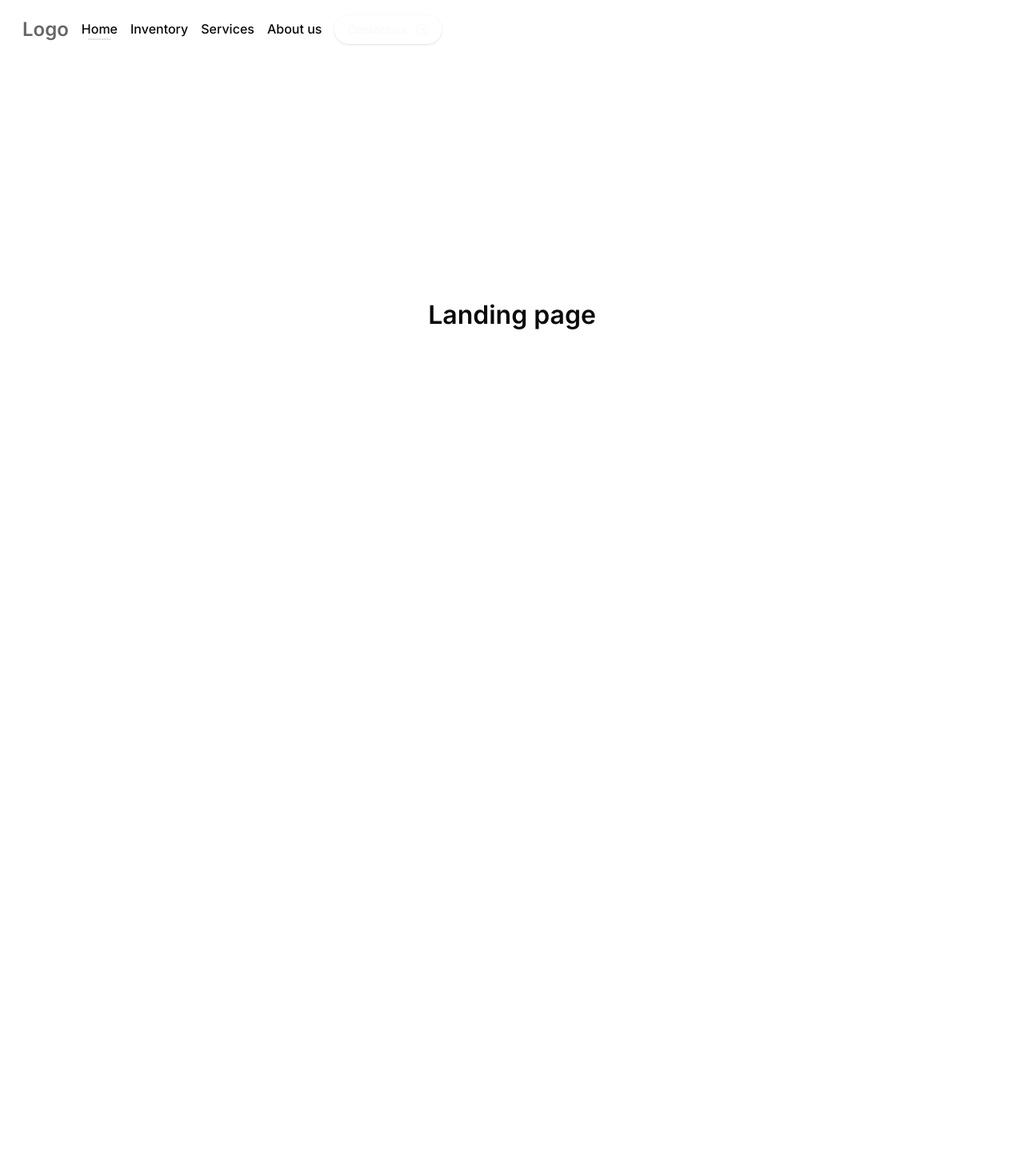
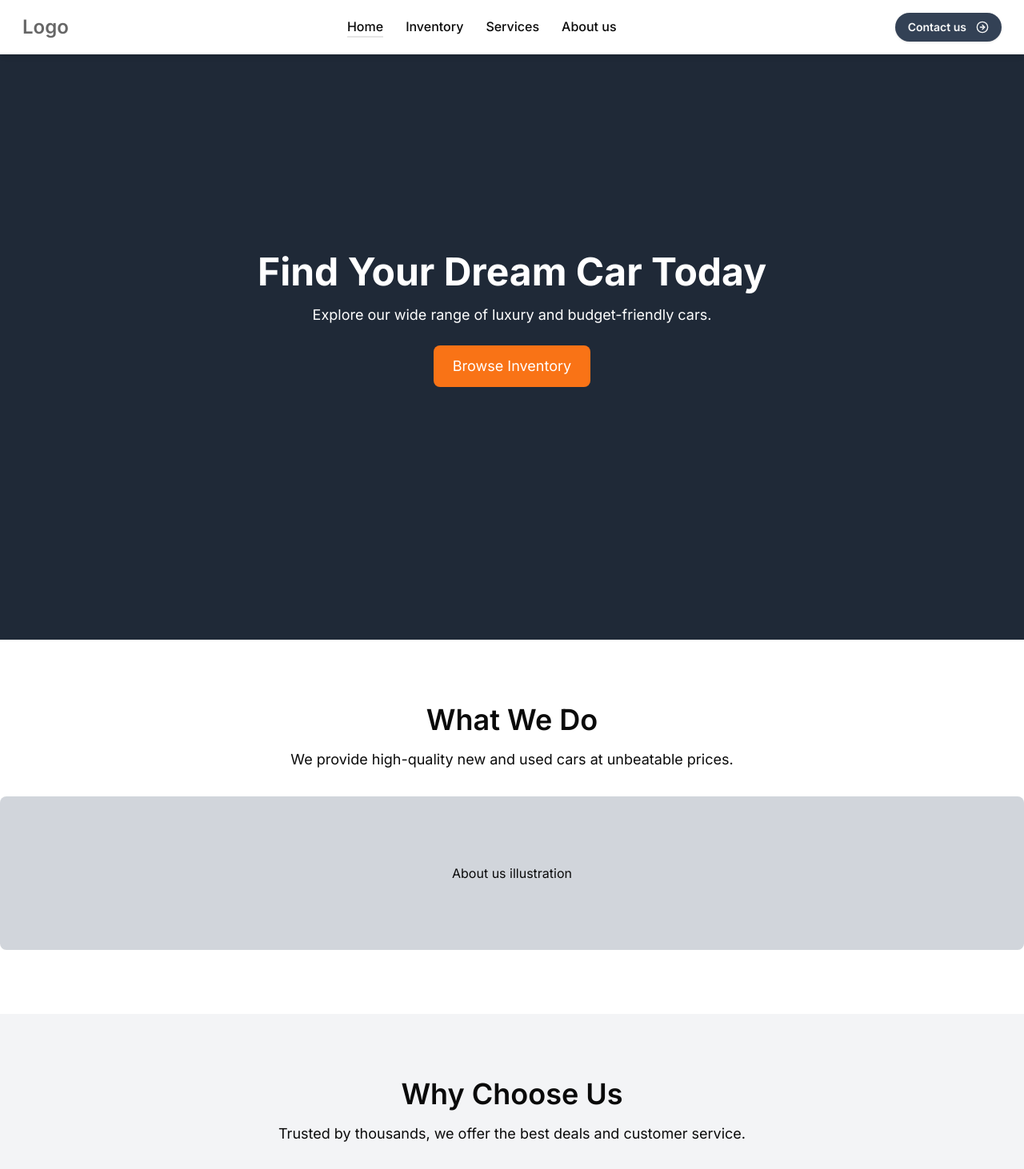
Before and after one commit to Jeguhem/dealership-app, a Next.js app: page / in a window 1280 px wide. Shown: the top 1462 px of the page at 80% size. Before the commit the page ends 800 px from the top, so only its background shows below. Built offline with nearby package versions, Linux system fonts and the light colour scheme.

Commit message:
added landing page

```diff
--- /dev/null
+++ b/src/app/about-us/page.tsx
@@ -0,0 +1,61 @@
+import Navbar from "@/components/NavBar";
+import React from "react";
+
+export default function AboutUs() {
+  return (
+    <div>
+      <Navbar />
+      {/* Hero Section */}
+      <section className="h-[60vh] flex items-center justify-center bg-gray-800 text-white text-center">
+        <div>
+          <h1 className="text-5xl font-bold">About Us</h1>
+          <p className="text-lg mt-4">
+            Learn more about our journey, mission, and values.
+          </p>
+        </div>
+      </section>
+
+      {/* Our Story */}
+      <section className="py-20 px-6 text-center">
+        <h2 className="text-4xl font-semibold">Our Story</h2>
+        <p className="mt-4 text-lg max-w-3xl mx-auto">
+          Founded with a passion for cars, we have been connecting people with
+          their dream vehicles for years. Our commitment to quality and
+          excellence has made us a trusted name in the industry.
+        </p>
+        <div className="mt-8 h-48 w-full bg-gray-300 rounded-lg flex items-center justify-center">
+          <span>Company history illustration</span>
+        </div>
+      </section>
+
+      {/* Our Mission */}
+      <section className="py-20 bg-gray-100 text-center px-6">
+        <h2 className="text-4xl font-semibold">Our Mission</h2>
+        <p className="mt-4 text-lg max-w-3xl mx-auto">
+          To provide a seamless car-buying experience with a focus on customer
+          satisfaction, quality vehicles, and transparent transactions.
+        </p>
+        <div className="mt-8 h-48 w-full bg-gray-300 rounded-lg flex items-center justify-center">
+          <span>Mission illustration</span>
+        </div>
+      </section>
+
+      {/* Why Choose Us */}
+      <section className="py-20 text-center px-6">
+        <h2 className="text-4xl font-semibold">Why Choose Us?</h2>
+        <p className="mt-4 text-lg max-w-3xl mx-auto">
+          Our dedication to excellence, customer-first approach, and vast
+          inventory make us the top choice for car buyers.
+        </p>
+        <div className="mt-8 h-48 w-full bg-gray-300 rounded-lg flex items-center justify-center">
+          <span>Why choose us illustration</span>
+        </div>
+      </section>
+
+      {/* Footer */}
+      <footer className="bg-black text-white text-center py-6">
+        <p>&copy; 2025 Car Dealership. All rights reserved.</p>
+      </footer>
+    </div>
+  );
+}
--- a/src/app/inventory/page.tsx
+++ b/src/app/inventory/page.tsx
@@ -270,7 +270,7 @@ const FilterPanel: React.FC<FilterPanelProps> = ({
   return (
     <div
       className={`
-      fixed min-w-[230px] lg:static inset-y-0 left-0 z-40 min-From w-12 bg-white border-r transform
+      fixed min-w-[230px] md:pt-0 pt-20 lg:static inset-y-0 left-0 z-40 min-From w-12 bg-white border-r transform
       ${isOpen ? "translate-x-0" : "-translate-x-full"}
       lg:transform-none lg:translate-x-0
       transition-transform duration-200 ease-in-out
@@ -419,9 +419,9 @@ const InventoryPage: React.FC = () => {
             <div className="mb-4 sm:mb-6">
               <button
                 onClick={() => setIsFilterOpen(true)}
-                className="lg:hidden p-2 rounded-lg border border-gray-300 hover:bg-gray-50"
+                className="lg:hidden px-2 py-1 rounded-lg mb-3 font-medium items-center border gap-3 flex  border-gray-300 hover:bg-gray-50"
               >
-                <Filter className="w-5 h-5" />
+                Filter <Filter className="w-4 h-4" />
               </button>
               <div className="flex items-center justify-around gap-4">
                 <CarSearch onSearch={handleSearch} />
--- a/src/app/page.tsx
+++ b/src/app/page.tsx
@@ -1,14 +1,52 @@
 import Navbar from "@/components/NavBar";
+// import Link from "next/link";
 import React from "react";
+
 export default function Home() {
   return (
     <div>
-      <div className="hidden lg:flex">
-        <Navbar />
-      </div>
-      <div className="flex h-[80vh] justify-center items-center">
-        <p className="text-[32px] font-semibold ">Landing page</p>
-      </div>
+      <Navbar />
+      {/* Hero Section */}
+      <section className="h-screen flex items-center justify-center bg-gray-800 text-white text-center">
+        <div>
+          <h1 className="text-5xl font-bold">Find Your Dream Car Today</h1>
+          <p className="text-lg mt-4">
+            Explore our wide range of luxury and budget-friendly cars.
+          </p>
+          <a href="/inventory">
+            <button className="mt-6 bg-orange-500 text-white py-3 px-6 rounded-lg text-lg">
+              Browse Inventory
+            </button>
+          </a>
+        </div>
+      </section>
+
+      {/* What We Do Section */}
+      <section className="py-20 text-center">
+        <h2 className="text-4xl font-semibold">What We Do</h2>
+        <p className="mt-4 text-lg">
+          We provide high-quality new and used cars at unbeatable prices.
+        </p>
+        <div className="mt-8 h-48 w-full bg-gray-300 rounded-lg flex items-center justify-center">
+          <span>About us illustration</span>
+        </div>
+      </section>
+
+      {/* Why Choose Us Section */}
+      <section className="py-20 text-center bg-gray-100">
+        <h2 className="text-4xl font-semibold">Why Choose Us</h2>
+        <p className="mt-4 text-lg">
+          Trusted by thousands, we offer the best deals and customer service.
+        </p>
+        <div className="mt-8 h-48 w-full bg-gray-300 rounded-lg flex items-center justify-center">
+          <span>Achievements illustration</span>
+        </div>
+      </section>
+
+      {/* Footer */}
+      <footer className="bg-black text-white text-center py-6">
+        <p>&copy; 2025 Car Dealership. All rights reserved.</p>
+      </footer>
     </div>
   );
 }
--- a/src/components/NavBar.tsx
+++ b/src/components/NavBar.tsx
@@ -1,25 +1,65 @@
+// "use client";
+// import React, { useState, useEffect } from "react";
+// import { Button } from "./ui/button";
+// import { CircleArrowRight } from "lucide-react";
+// import NavLinks from "./NavLinks";
+
+// function Navbar() {
+//   const [isScrolled, setIsScrolled] = useState(false);
+
+//   // Detect the scroll position
+//   useEffect(() => {
+//     const handleScroll = () => {
+//       if (window.scrollY > 50) {
+//         // You can adjust this threshold
+//         setIsScrolled(true);
+//       } else {
+//         setIsScrolled(false);
+//       }
+//     };
+
+//     window.addEventListener("scroll", handleScroll);
+
+//     return () => {
+//       window.removeEventListener("scroll", handleScroll);
+//     };
+//   }, []);
+
+//   return (
+//     <div
+//       className={`flex items-center justify-between py-2 transition-all duration-300 ease-in-out lg:px-7 ${
+//         isScrolled ? "fixed left-0 top-0 z-50 w-full bg-white shadow-md" : ""
+//       }`}
+//     >
+//       <p className="text-[24px] font-semibold text-black/60">Logo</p>
+//       <NavLinks />
+//       <Button className="gap-3 rounded-full bg-slate-700 transition-transform duration-300 ease-in-out hover:scale-110 hover:cursor-pointer">
+//         <p className="font-semibold">Contact us</p>
+//         <CircleArrowRight />
+//       </Button>
+//     </div>
+//   );
+// }
+
+// export default Navbar;
+
 "use client";
 import React, { useState, useEffect } from "react";
 import { Button } from "./ui/button";
-import { CircleArrowRight } from "lucide-react";
+import { CircleArrowRight, Menu, X } from "lucide-react";
 import NavLinks from "./NavLinks";
 
 function Navbar() {
   const [isScrolled, setIsScrolled] = useState(false);
+  const [isOpen, setIsOpen] = useState(false);
 
   // Detect the scroll position
   useEffect(() => {
     const handleScroll = () => {
-      if (window.scrollY > 50) {
-        // You can adjust this threshold
-        setIsScrolled(true);
-      } else {
-        setIsScrolled(false);
-      }
+      setIsScrolled(window.scrollY > 50);
     };
 
     window.addEventListener("scroll", handleScroll);
-
     return () => {
       window.removeEventListener("scroll", handleScroll);
     };
@@ -27,16 +67,47 @@ function Navbar() {
 
   return (
     <div
-      className={`flex items-center justify-between py-2 transition-all duration-300 ease-in-out lg:px-7 ${
-        isScrolled ? "fixed left-0 top-0 z-50 w-full bg-white shadow-md" : ""
+      className={`fixed left-0 top-0 z-50 w-full bg-white shadow-md transition-all duration-300 ease-in-out ${
+        isScrolled ? "py-2" : "py-4"
       }`}
     >
-      <p className="text-[24px] font-semibold text-black/60">Logo</p>
-      <NavLinks />
-      <Button className="gap-3 rounded-full bg-primary-blue transition-transform duration-300 ease-in-out hover:scale-110 hover:cursor-pointer">
-        <p className="font-semibold">Contact us</p>
-        <CircleArrowRight />
-      </Button>
+      <div className="flex items-center justify-between px-5 lg:px-7">
+        {/* Logo */}
+        <p className="text-[24px] font-semibold text-black/60">Logo</p>
+
+        {/* Desktop Navigation */}
+        <div className="hidden md:flex space-x-6">
+          <NavLinks />
+        </div>
+
+        {/* Contact Button (Visible on larger screens) */}
+        <div className="hidden md:block">
+          <Button className="gap-3 rounded-full bg-slate-700 transition-transform duration-300 ease-in-out hover:scale-110">
+            <p className="font-semibold">Contact us</p>
+            <CircleArrowRight />
+          </Button>
+        </div>
+
+        {/* Mobile Menu Toggle */}
+        <div className="md:hidden">
+          <button onClick={() => setIsOpen(!isOpen)}>
+            {isOpen ? <X size={28} /> : <Menu size={28} />}
+          </button>
+        </div>
+      </div>
+
+      {/* Mobile Menu */}
+      {isOpen && (
+        <div className="absolute left-0 top-16 w-full bg-white shadow-md md:hidden">
+          <div className="flex flex-col items-center space-y-4 py-4">
+            <NavLinks />
+            <Button className="gap-3 rounded-full bg-slate-700">
+              <p className="font-semibold">Contact us</p>
+              <CircleArrowRight />
+            </Button>
+          </div>
+        </div>
+      )}
     </div>
   );
 }
--- a/src/components/NavLinks.tsx
+++ b/src/components/NavLinks.tsx
@@ -1,37 +1,68 @@
+// "use client";
+// import { usePathname } from "next/navigation";
+
+// interface NavLink {
+//   label: string;
+//   href: string;
+// }
+
+// const navLinks: NavLink[] = [
+//   { label: "Home", href: "/" },
+//   { label: "Inventory", href: "/inventory" },
+//   { label: "Services", href: "#" },
+//   { label: "About us", href: "#" },
+// ];
+
+// const NavLinks = () => {
+//   const pathname = usePathname();
+//   return (
+//     <div className="flex items-center justify-between px-4 py-4">
+//       <div className="flex space-x-4">
+//         {navLinks.map((link, idx) => (
+//           <a
+//             key={idx}
+//             href={link.href}
+//             className="font-medium text-primary-blue hover:text-gray-700"
+//           >
+//             {link.label}
+//             {pathname === link.href && (
+//               <div className="roundrd-md mx-2 border border-primary-red" />
+//             )}
+//           </a>
+//         ))}
+//       </div>
+//     </div>
+//   );
+// };
+// export default NavLinks;
+
 "use client";
 import { usePathname } from "next/navigation";
 
-interface NavLink {
-  label: string;
-  href: string;
-}
-
-const navLinks: NavLink[] = [
+const navLinks = [
   { label: "Home", href: "/" },
   { label: "Inventory", href: "/inventory" },
   { label: "Services", href: "#" },
-  { label: "About us", href: "#" },
+  { label: "About us", href: "/about-us" },
 ];
 
 const NavLinks = () => {
   const pathname = usePathname();
   return (
-    <div className="flex items-center justify-between px-4 py-4">
-      <div className="flex space-x-4">
+    <div className="flex flex-col md:flex-row md:space-x-6 gap-2 lg:gap-1 text-center">
       {navLinks.map((link, idx) => (
         <a
           key={idx}
           href={link.href}
-            className="font-medium text-primary-blue hover:text-gray-700"
+          className={`font-medium text-primary-blue hover:text-gray-700 ${
+            pathname === link.href ? "border-b-2 border-primary-red" : ""
+          }`}
         >
           {link.label}
-            {pathname === link.href && (
-              <div className="roundrd-md mx-2 border border-primary-red" />
-            )}
         </a>
       ))}
     </div>
-    </div>
   );
 };
+
 export default NavLinks;
--- a/src/components/searchCar.tsx
+++ b/src/components/searchCar.tsx
@@ -406,7 +406,7 @@ const Combobox: React.FC<ComboboxProps> = ({
         />
         <input
           type="text"
-          className={`w-full min-w-[150px] bg-transparent border-none focus:outline-none
+          className={`w-full lg:min-w-[150px] min-w-[90px] bg-transparent border-none focus:outline-none
           ${disabled ? "cursor-not-allowed text-gray-400" : "text-gray-700"}`}
           placeholder={placeholder}
           value={query}
```
Also changed, not shown: src/app/inventory/layout.tsx (added, +18 -0 lines). Lines whose indentation alone changed are shown as unchanged.
